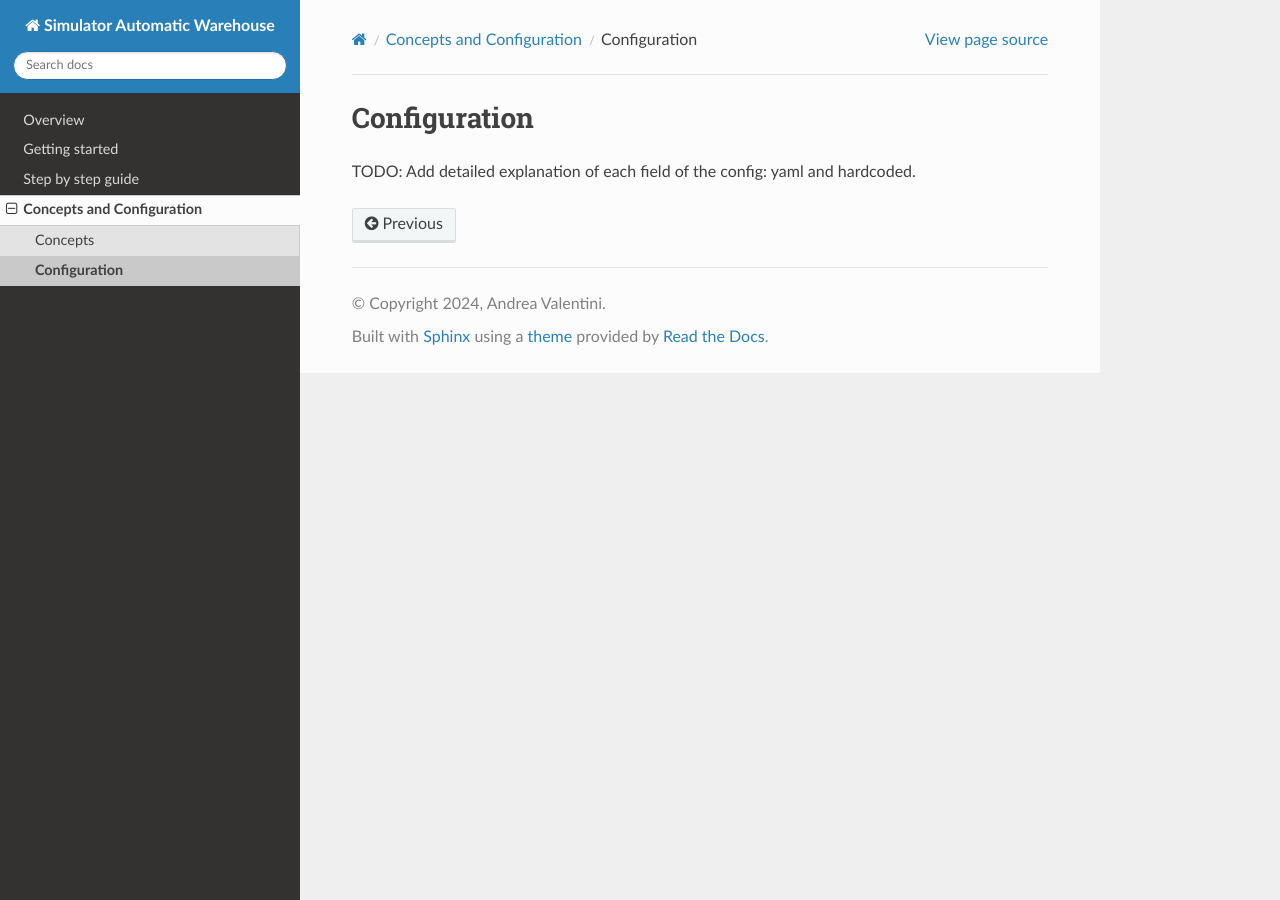
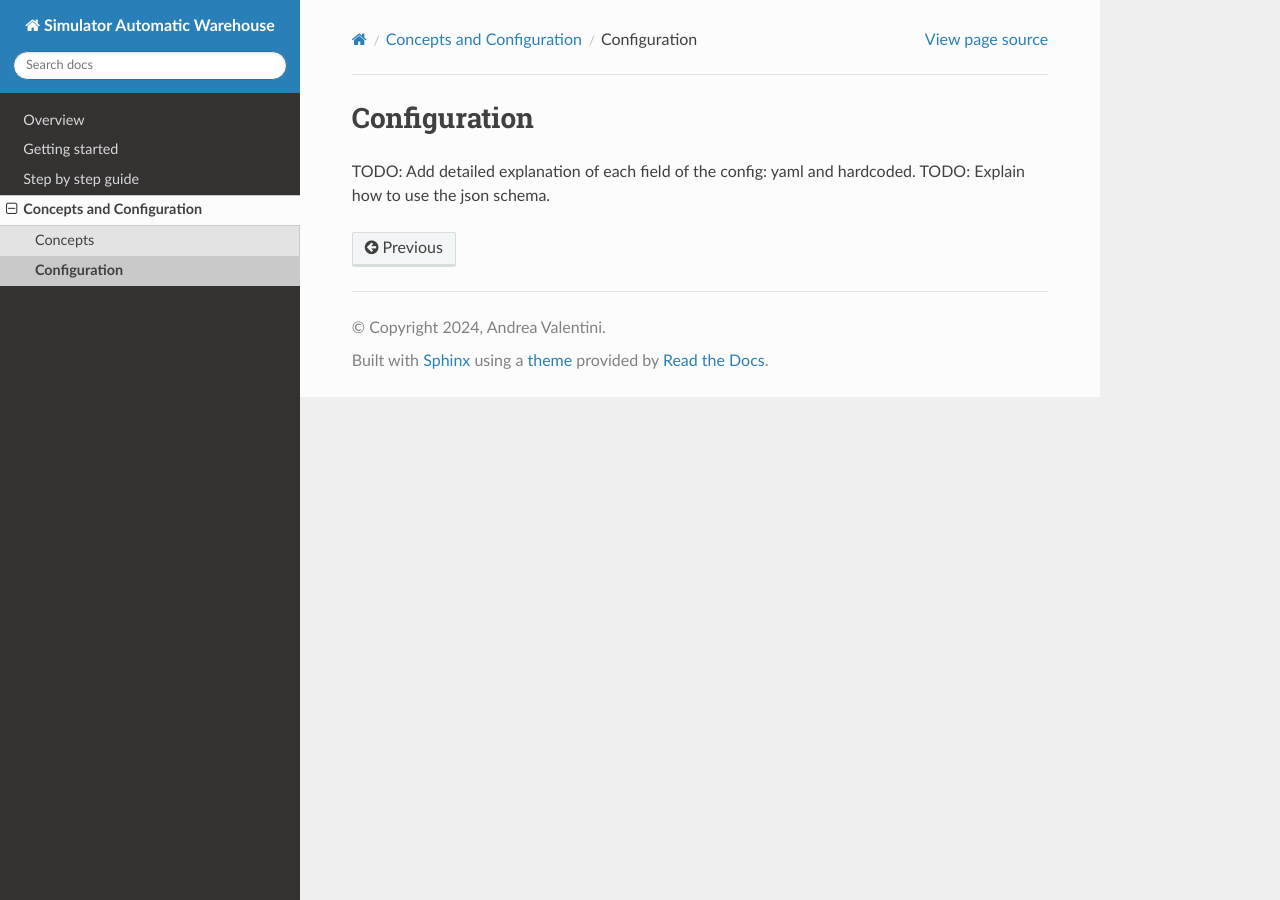
Before and after one commit to AndreVale69/simulator-automatic-warehouse, a Sphinx documentation site: the page built from docs/sections/concepts-and-configuration/configuration/configuration.rst, in a window 1280 px wide. Built offline with Sphinx 7.4.7 and the Read the Docs theme 2.0.0, drawn with Linux system fonts in a browser that asks for light colours.

Commit message:
Added TODO

```diff
--- a/docs/sections/concepts-and-configuration/configuration/configuration.rst
+++ b/docs/sections/concepts-and-configuration/configuration/configuration.rst
@@ -6,3 +6,4 @@ Configuration
 =============
 
 TODO: Add detailed explanation of each field of the config: yaml and hardcoded.
+TODO: Explain how to use the json schema.
```
